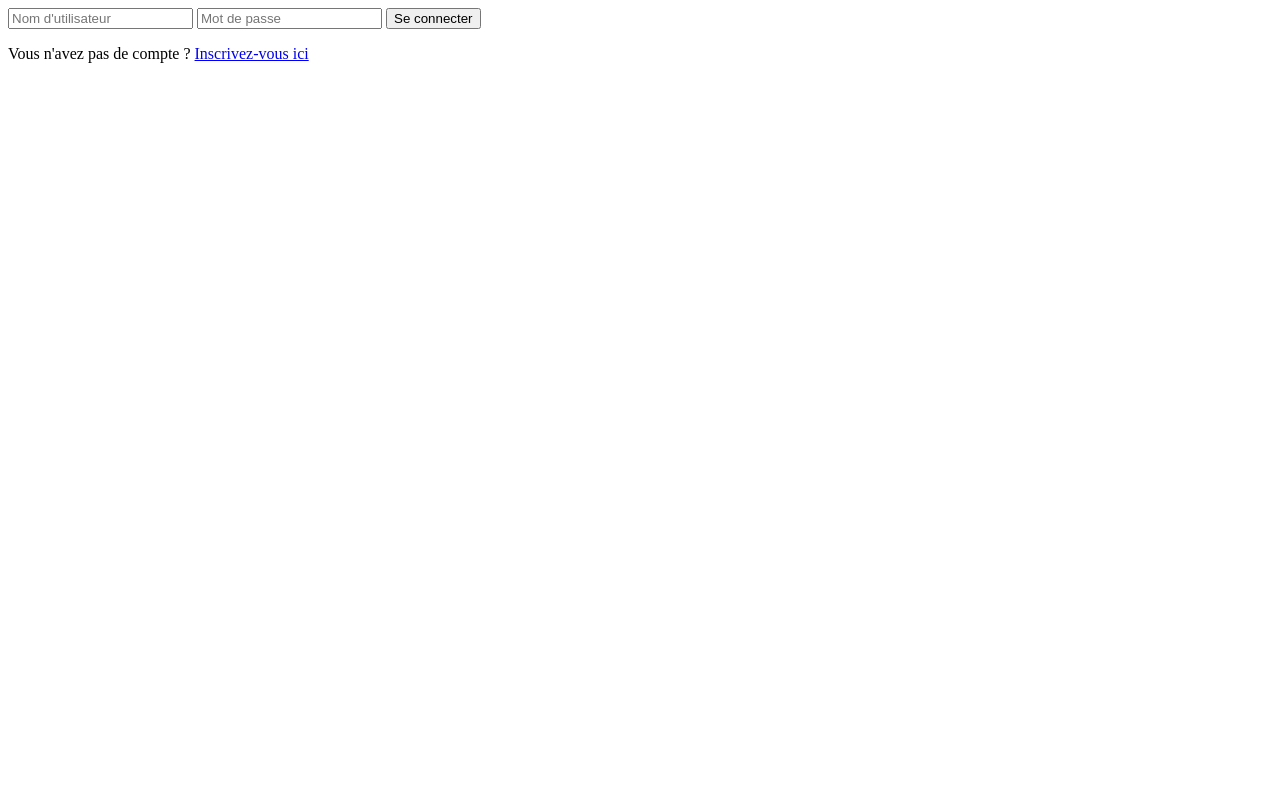
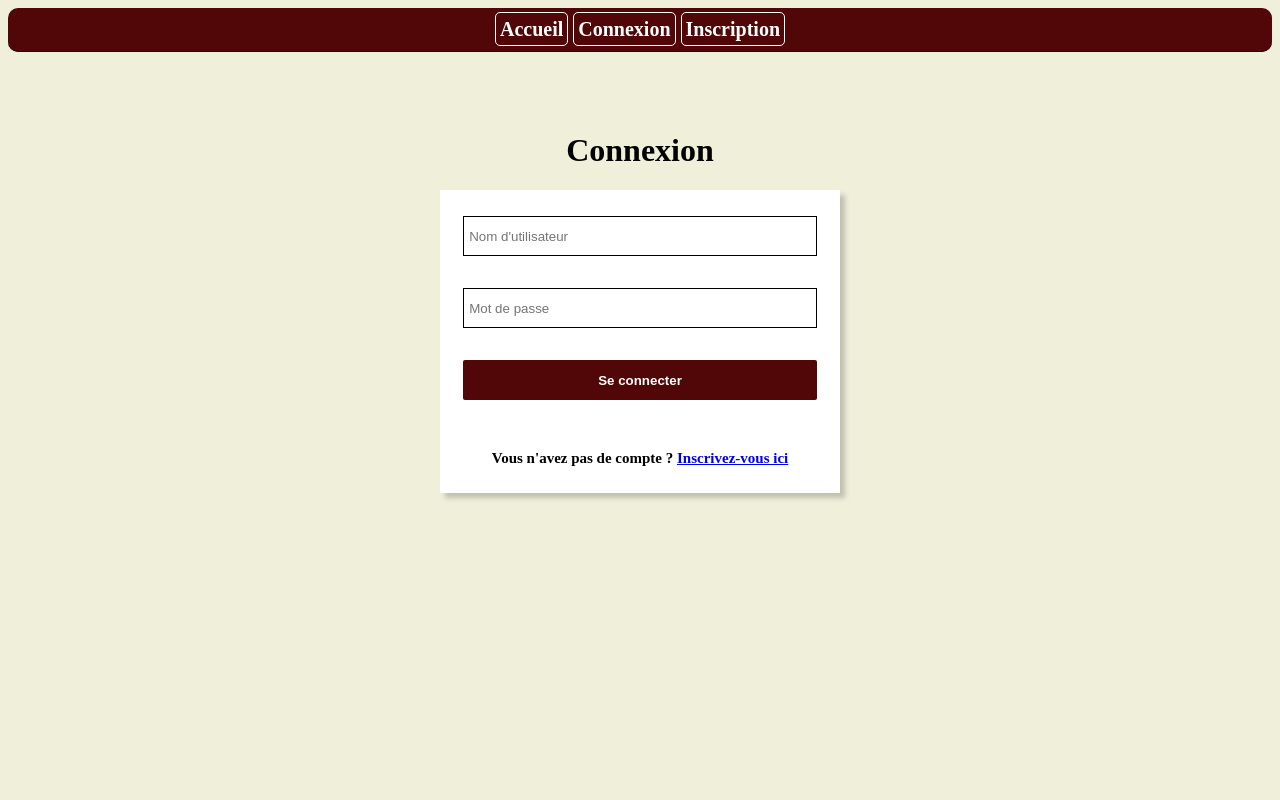
Before and after one commit to Dantr3b/Projet-PHP, a PHP site: page /login.php in a window 1280 px wide. Run offline with PHP 8.4, Linux system fonts and the light colour scheme.

Commit message:
register and  login (design)

```diff
--- a/login.php
+++ b/login.php
@@ -40,6 +40,12 @@ if ($_SERVER["REQUEST_METHOD"] == "POST") {
 ?>
 
 <!-- Formulaire de connexion -->
+<link rel="stylesheet" href="style/css/login.css">
+
+<?php include("navbar.php"); ?>
+
+<h1>Connexion</h1>
+
 <form method="post" action="login.php">
     <input type="text" name="username" placeholder="Nom d'utilisateur" required>
     <input type="password" name="password" placeholder="Mot de passe" required>
--- /dev/null
+++ b/navbar.php
@@ -0,0 +1,7 @@
+<link rel="stylesheet" href="style/css/navbar.css">
+
+<nav>
+    <a href="">Accueil</a>
+    <a href="login.php">Connexion</a>
+    <a href="register.php">Inscription</a>
+</nav>
--- /dev/null
+++ b/style/css/login.css
@@ -0,0 +1,38 @@
+form{
+    margin: auto;
+    width: 30%;
+    padding: 10px;
+    background-color: white;
+    display: grid;
+    text-align: center;
+    box-shadow: 5px 5px 5px 0px rgba(0,0,0,0.2);
+}
+
+input{
+    margin: 2vh 1vw 2vh 1vw;
+    height: 5vh;
+    padding: 5px;
+    border: 0.5px solid black;
+}
+
+button{
+    margin: 2vh 1vw 2vh 1vw;
+    height: 5vh;
+    padding: 5px;
+    border-radius: 2px;
+    border: none;
+    background-color: #510707;
+    color: white;
+    font-weight: bold;
+}
+
+button:hover{
+    transform: scale(1.01);
+}
+
+
+p{
+    margin: 2vh 1vw 2vh 1vw;
+    font-size: 15px;
+    font-weight: bold;
+}
--- /dev/null
+++ b/style/css/navbar.css
@@ -0,0 +1,25 @@
+body{
+    background-color: #EFEFDA;
+    text-align: center;
+}
+
+
+nav{
+    background-color: #510707;
+    color: white;
+    padding: 10px;
+    text-align: center;
+    font-size: 20px;
+    font-weight: bold;
+    border-bottom: 1px solid black;
+    margin-bottom: 10vh;
+    border-radius: 10px;
+}
+
+nav a{
+    color: white;
+    text-decoration: none;
+    border: 0.5px solid white;
+    padding: 5px 4px 5px 4px;
+    border-radius: 5px;
+}
```
Also changed, not shown: register.php (+7 -0 lines), style/css/register.css (added, +37 -0 lines).
